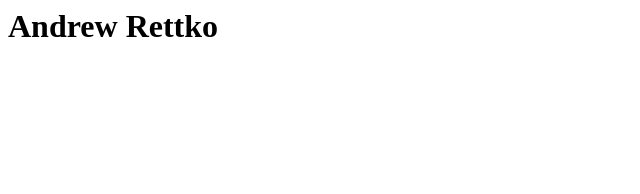
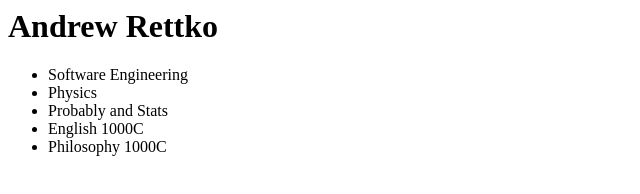
Before and after one commit to rettka30/CUS1166_rettka30_git-test, a plain HTML site: page index.html in a window 1280 px wide. Shown: the whole page, without its empty margins (0-640 px from the left). Drawn offline with Linux system fonts and the light colour scheme.

Commit message:
feature_one

```diff
--- a/index.html
+++ b/index.html
@@ -2,6 +2,13 @@
   <body>
 
     <h1>Andrew Rettko</h1>
+    <ul>
+      <li>Software Engineering</li>
+      <li>Physics</li>
+      <li>Probably and Stats</li>
+      <li>English 1000C</li>
+      <li>Philosophy 1000C</li>
+    </ul>
 
   </body>
 </html>
```
